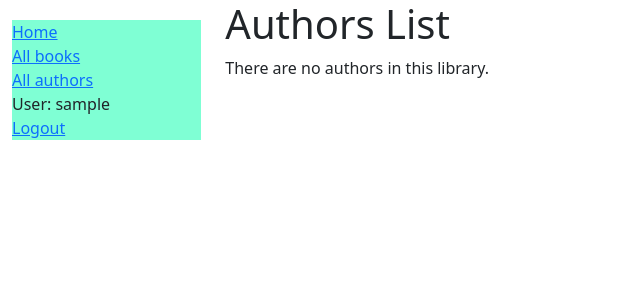
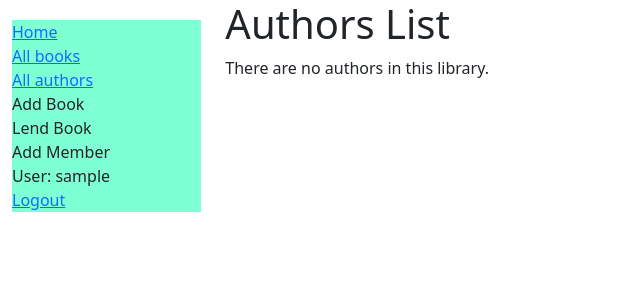
Before and after one commit to MicheleTsigab/DhammaEth_Book_Mgt_system, a Django app: page /authors/ in a window 1280 px wide. Shown: the top 300 px of the page, without its empty margins (0-640 px from the left). Run offline with Django 4.2, Linux system fonts and the light colour scheme; the visitor is signed in with stand-in values (Sample User, id 1); data that the repository does not hold is empty.

Commit message:
added privilleges for library clerk in template

```diff
--- a/core/templates/base.html
+++ b/core/templates/base.html
@@ -19,6 +19,9 @@
           <li><a href="{% url 'books' %}">All books</a></li>
           <li><a href="{% url 'authors' %}">All authors</a></li>
           {% if user.is_authenticated %}
+          <li>Add Book</li>
+          <li>Lend Book</li>
+          <li>Add Member</li>
           <li>User: {{ user.get_username }}</li>
           <li><a href="{% url 'logout'%}?next={{request.path}}">Logout</a></li>
         {% else %}
```
